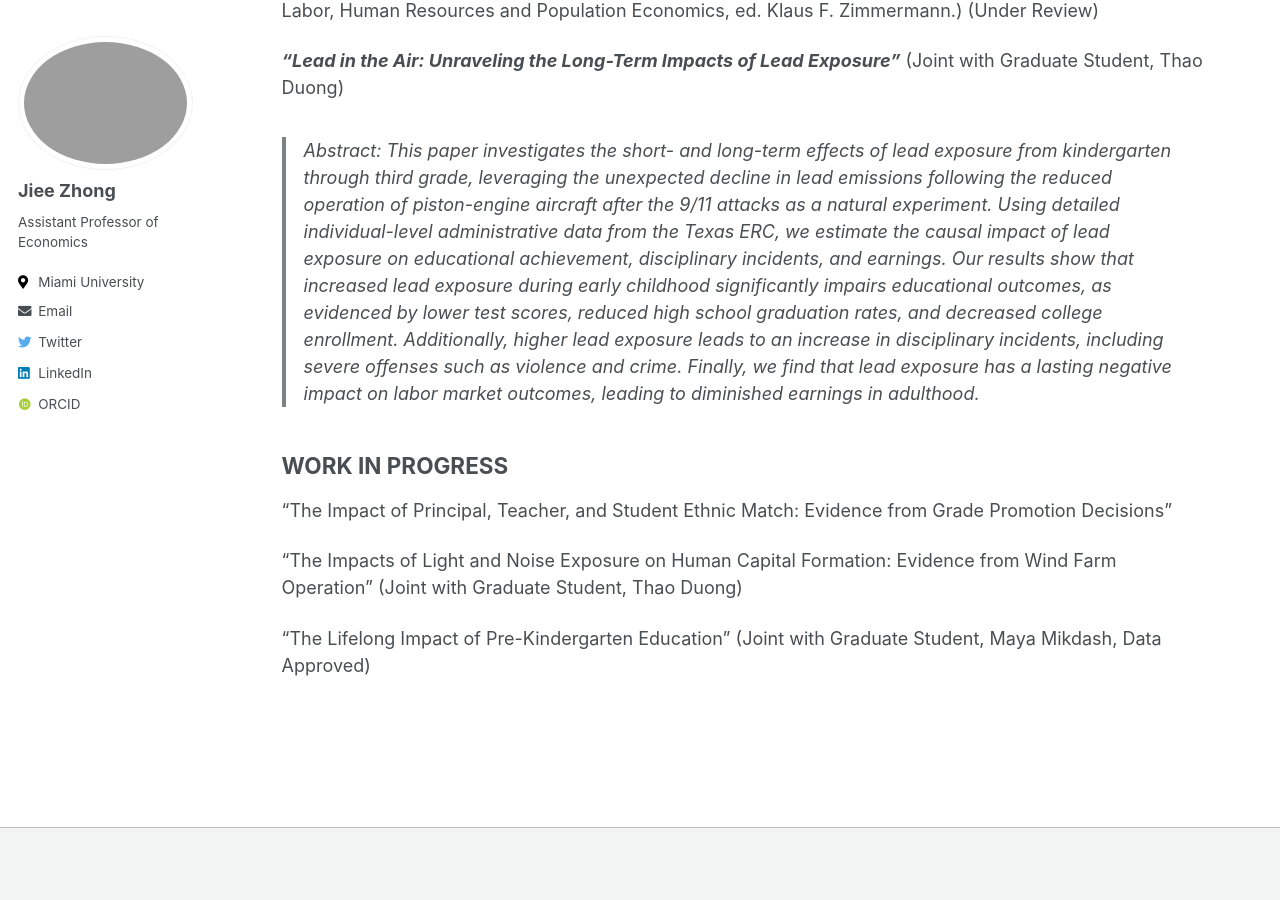
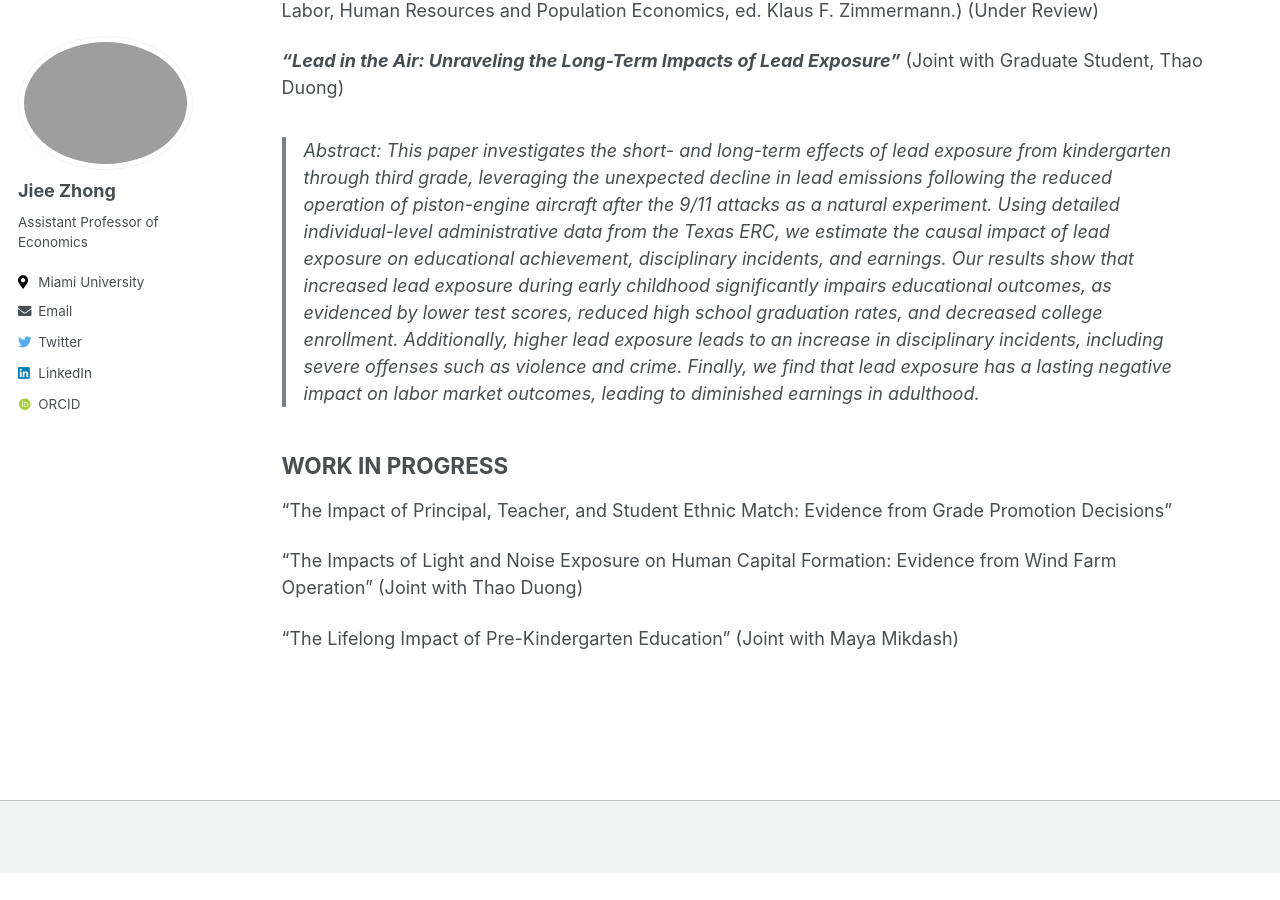
Before and after one commit to jieezhong/jieezhong.github.io, a Jekyll site: the page built from _pages/research.md, in a window 1280 px wide and 900 px high, scrolled down 1224 px. Built offline with Jekyll 4.4.1, drawn with Linux system fonts in a browser that asks for light colours; some web fonts are replaced; after the commit the page ends 2097 px from its top, so only the background shows below that.

Commit message:
Update research.md

```diff
--- a/_pages/research.md
+++ b/_pages/research.md
@@ -35,6 +35,6 @@ Revised and Resubmited to the <ins> American Economic Journal: Applied Economics
 
 "The Impact of Principal, Teacher, and Student Ethnic Match: Evidence from Grade Promotion Decisions"
 
-"The Impacts of Light and Noise Exposure on Human Capital Formation: Evidence from Wind Farm Operation" (Joint with Graduate Student, Thao Duong)
+"The Impacts of Light and Noise Exposure on Human Capital Formation: Evidence from Wind Farm Operation" (Joint with Thao Duong)
 
-"The Lifelong Impact of Pre-Kindergarten Education" (Joint with Graduate Student, Maya Mikdash, Data Approved)
+"The Lifelong Impact of Pre-Kindergarten Education" (Joint with Maya Mikdash)
```
